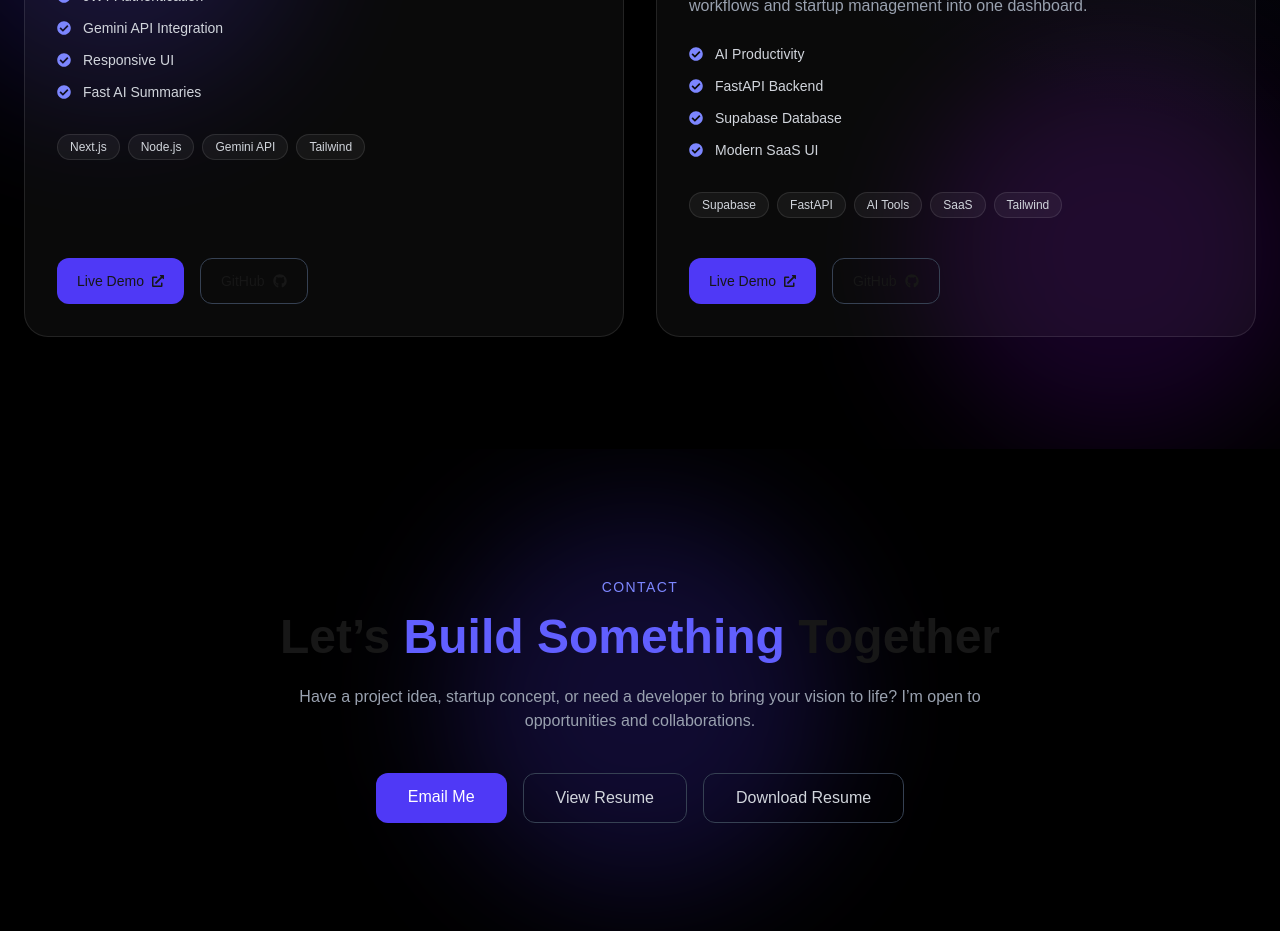
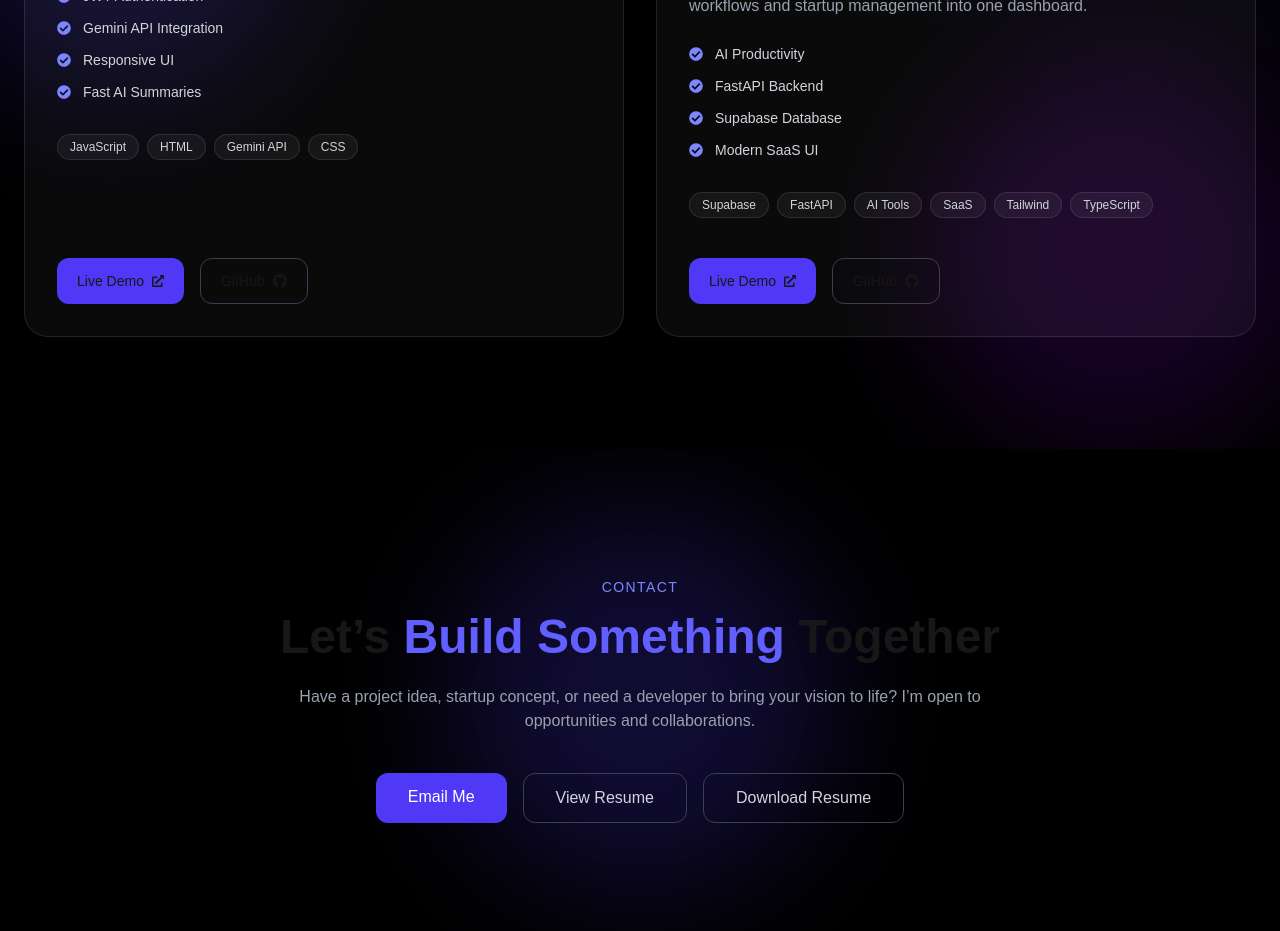
Before and after one commit to rakshitkamboj21/portfolio, a Next.js app: page / in a window 1280 px wide. Shown: the part 4140-5071 px from the top of the page. Built offline with nearby package versions, Linux system fonts and the light colour scheme.

Commit message:
implement some change in the readme file

```diff
--- a/app/components/Projects.tsx
+++ b/app/components/Projects.tsx
@@ -30,7 +30,7 @@ const projects = [
       "Responsive UI",
       "Fast AI Summaries",
     ],
-    tech: ["Next.js", "Node.js", "Gemini API", "Tailwind"],
+    tech: ["JavaScript", "HTML", "Gemini API", "CSS"],
     live: "https://silver-gumdrop-dc212b.netlify.app/login.html",
     github: "https://github.com/rakshitkamboj21/smart-text-summarizer",
     featured: false,
@@ -45,7 +45,7 @@ const projects = [
       "Supabase Database",
       "Modern SaaS UI",
     ],
-    tech: ["Supabase", "FastAPI", "AI Tools", "SaaS", "Tailwind"],
+    tech: ["Supabase", "FastAPI", "AI Tools", "SaaS", "Tailwind","TypeScript"],
     live: "https://foundrkit.vercel.app/",
     github: "https://github.com/rakshitkamboj21/Foundrkit",
     featured: true,
```
